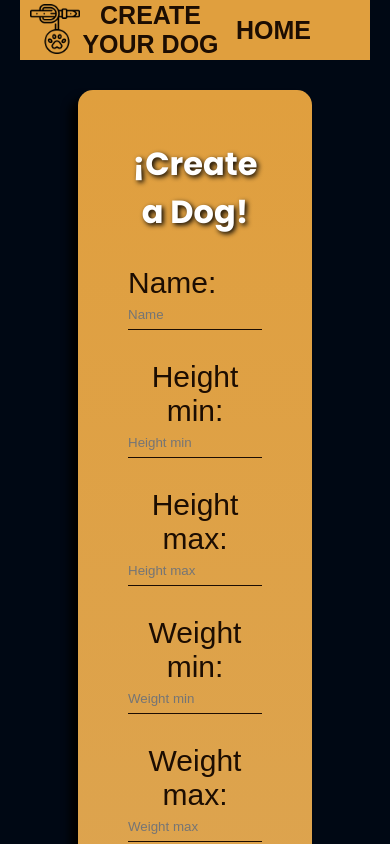
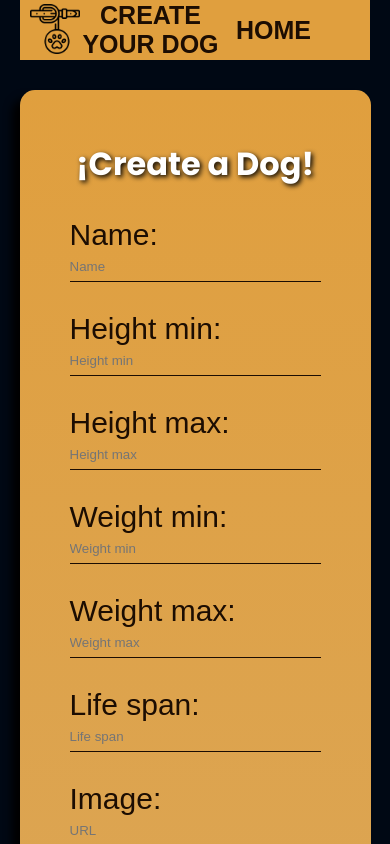
Before and after one commit to RamiroDiaz22/PI-Dogs, a React (Create React App) app in the folder client/: page /create in a window 390 px wide. Shown: the top 844 px of the page. Built offline with nearby package versions, Linux system fonts and the light colour scheme; no server answers; a web font is replaced by a local one.

Commit message:
correcion final

```diff
--- a/client/src/component/CreateDog/CreateDog.css
+++ b/client/src/component/CreateDog/CreateDog.css
@@ -166,6 +166,10 @@
 }
 
 @media (max-width: 600px) {
+  .create_contenedor {
+    width: 90%;
+  }
+
   .create_label {
     font-size: 30px;
   }
```
